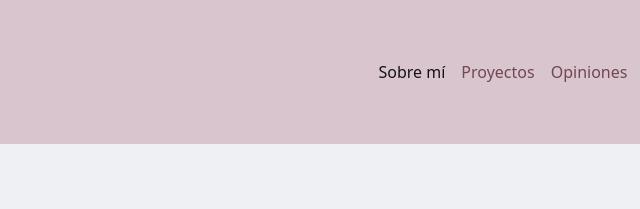
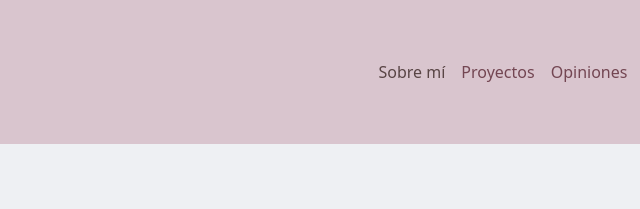
Before and after one commit to tere-cg/-Portafolio-, a plain HTML site: page index.html in a window 1280 px wide. Shown: the top 209 px of the page, 517-1157 px from the left. Drawn offline with nearby package versions, Linux system fonts and the light colour scheme; a web font is replaced by a local one.

Commit message:
Update index.html

```diff
--- a/index.html
+++ b/index.html
@@ -35,7 +35,7 @@
           </a>
           <ul class="navbar-nav d-flex justify-content-center align-items-center">
             <li class="nav-item">
-              <a class="nav-link active" aria-current="page" href="#sobre-mi">Sobre mí</a>
+              <a class="nav-link active" aria-current="page" href="#sobre-mi" style="color: #594545">Sobre mí</a>
             </li>
             <li class="nav-item">
               <a class="nav-link" href="#proyectos">Proyectos</a>
```
